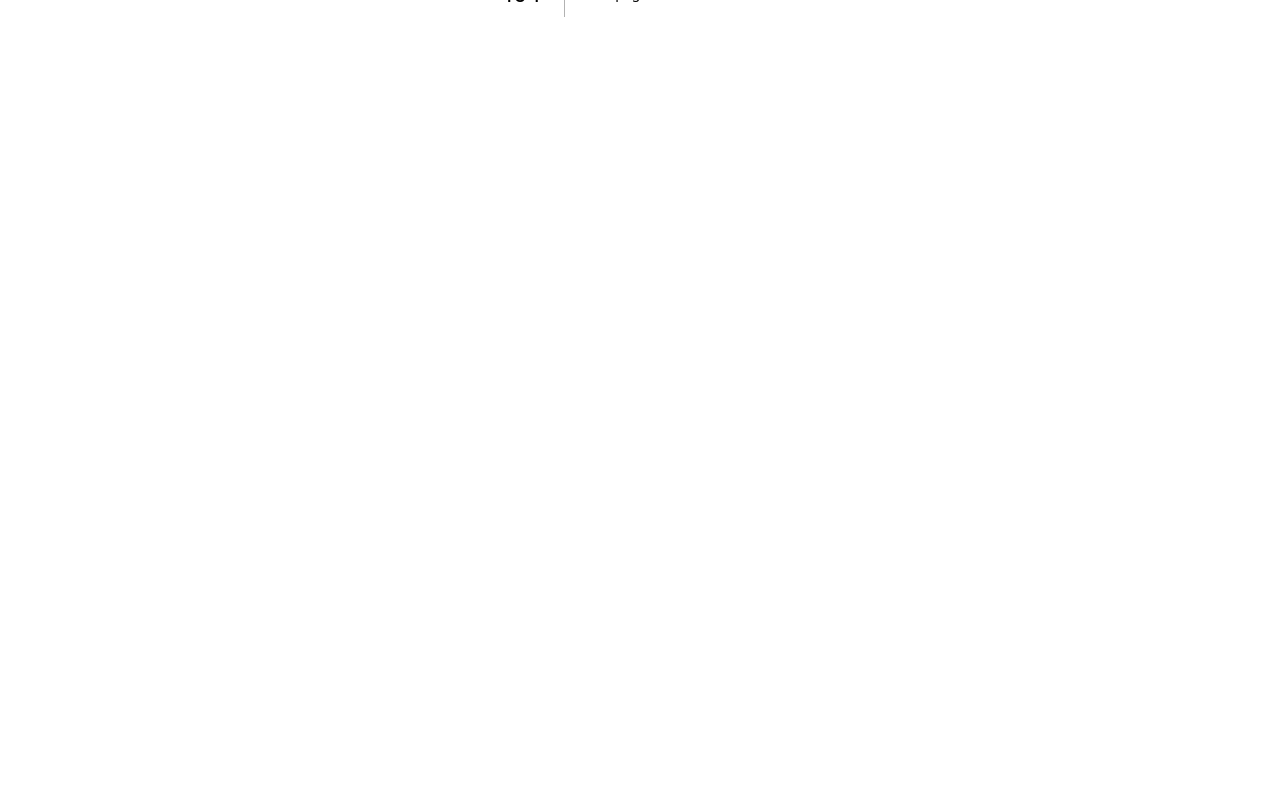
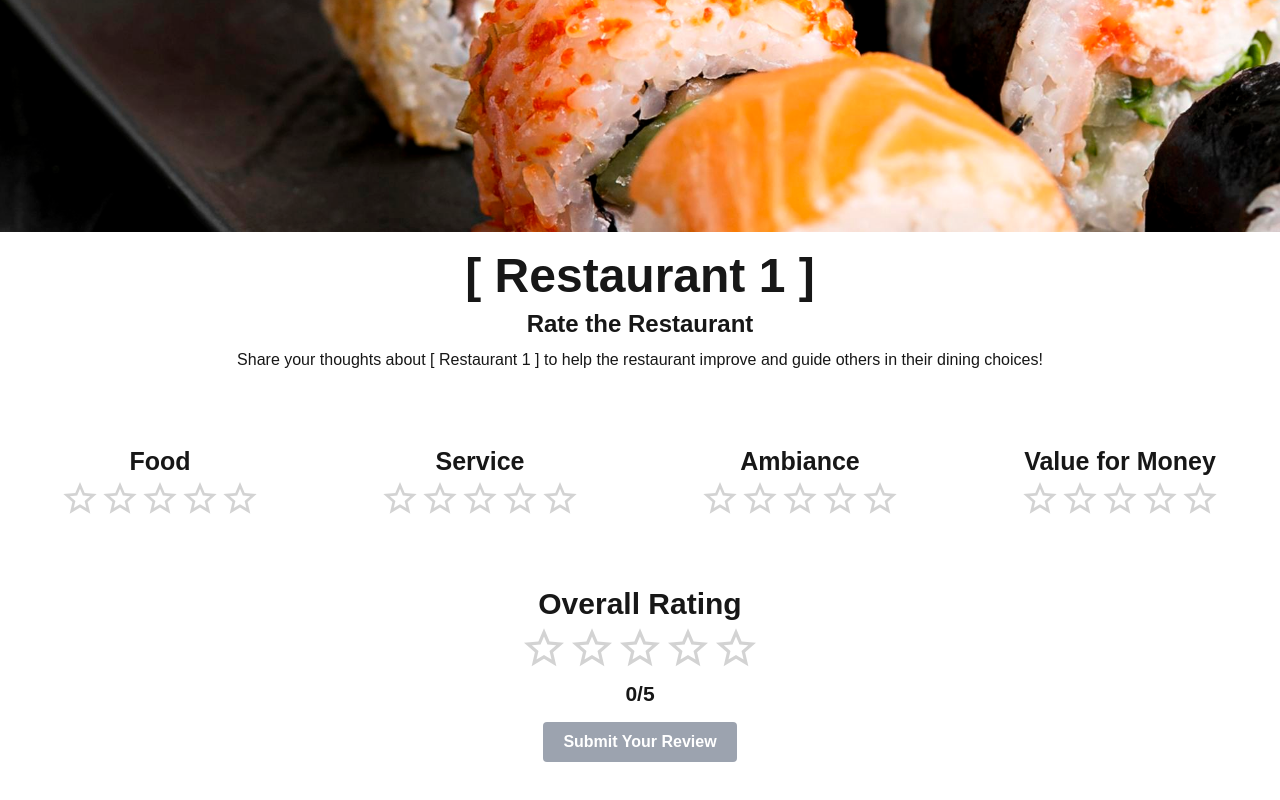
Before and after one commit to 2110503-2564/fe-project-2024-2-backache, a Next.js app: page /rating/001 in a window 1280 px wide. Before the commit this address had no page. Shown: the part 468-1268 px from the top of the page. Before the commit the page ends 860 px from the top, so only its background shows below. Built offline with nearby package versions, Linux system fonts and the light colour scheme.

Commit message:
Add Rating Info

```diff
--- /dev/null
+++ b/src/app/(ratinginfo)/rating/[rid]/page.tsx
@@ -0,0 +1,128 @@
+'use client'
+import * as React from 'react';
+import Image from "next/image";
+import Rate from '@/components/ReviewRatings';
+import TotalRate from '@/components/OverallRating';
+import { useParams } from 'next/navigation';
+
+export default function RatingDetailPage() {
+    const params = useParams();
+    const rid = params?.rid as string;
+
+    /**
+     * Mock Data for Demonstration Only
+     */
+    const mockRestaurantRepo = new Map();
+    mockRestaurantRepo.set("001", { name: "Restaurant 1", image: "/img/sushi.jpg" });
+    mockRestaurantRepo.set("002", { name: "Restaurant 2", image: "/img/pizza.jpg" });
+
+    const rating = mockRestaurantRepo.get(rid);
+
+    if (!rating) {
+        return (
+            <main className="text-center p-5">
+                <h1 className="text-lg font-medium">Rating Not Found</h1>
+            </main>
+        );
+    }
+
+    const ratingReducer = (state: Map<string, number>, action: { type: string, ratingName: string, value: number }) => {
+        const newState = new Map(state);
+        switch (action.type) {
+            case 'update':
+                newState.set(action.ratingName, action.value);
+                return newState;
+            default:
+                return state;
+        }
+    };
+
+    const [ratings, dispatch] = React.useReducer(ratingReducer, new Map<string, number>());
+    const [overallRating, setOverallRating] = React.useState(0);
+    const [canCalculate, setCanCalculate] = React.useState(false);
+
+    const handleRatingChange = (ratingName: string, value: number) => {
+        dispatch({ type: 'update', ratingName, value });
+        console.log(`Updated ${ratingName} Rating:`, value);
+    };
+
+    const calculateOverallRating = () => {
+        const total = ['Food', 'Service', 'Ambiance', 'Value for Money'].reduce((acc, category) => acc + (ratings.get(category) || 0), 0);
+        return total / 4;
+    };
+
+    // ตรวจสอบว่าค่าทุกตัวได้รับการให้คะแนนแล้ว
+    React.useEffect(() => {
+        const allRated = ['Food', 'Service', 'Ambiance', 'Value for Money'].every(category => ratings.has(category));
+        setCanCalculate(allRated);
+    }, [ratings]);
+
+    // คำนวณค่า Overall Rating เมื่อกดปุ่ม
+    const handleCalculate = () => {
+        if (canCalculate) {
+            const newOverallRating = calculateOverallRating();
+            setOverallRating(parseFloat(newOverallRating.toFixed(1)));  // ปัดทศนิยม 1 ตำแหน่ง
+            console.log(`Overall Rating: ${newOverallRating}`);
+        }
+    };
+
+
+    return (
+        <main className="text-center">
+            <div className="block p-5 m-0 w-screen h-[80vh] relative">
+                <Image
+                src={rating.image}
+                alt="Restaurant Image"
+                fill
+                style={{ objectFit: 'cover' }}
+                />
+            </div>
+            <div className="text-5xl font-bold mt-5">
+                [ {rating.name} ]
+            </div>
+            <div className="text-2xl font-bold p-2">
+                Rate the Restaurant
+            </div>
+            <div>
+                Share your thoughts about [ {rating.name} ] to help the restaurant improve and guide others in their dining choices!
+            </div>
+
+            <div className="mt-10 flex flex-wrap flex-row justify-center">
+                {['Food', 'Service', 'Ambiance', 'Value for Money'].map((category) => (
+                    <div key={category} className="flex flex-col text-xl font-bold scale-125 mx-20 my-10">
+                        {category}
+                        <Rate
+                            ratingName={category}
+                            onCompare={handleRatingChange}
+                            initialRating={ratings.get(category) || 0}
+                        />
+                    </div>
+                ))}
+            </div>
+
+            {/* Overall Rating */}
+            <div className="justify-center p-10">
+                <div key="Overall Rating" className="flex flex-col text-xl font-bold mb-4 scale-150">
+                    Overall Rating
+                    <div className="relative flex flex-col items-center ">
+                        <div className="pointer-events-none ">
+                            <TotalRate value={overallRating} />
+                        </div>
+                        <div className="absolute -top-6 text-sm font-bold p-10 mt-5 ">
+                            {overallRating}/5
+                        </div>
+                    </div>
+                </div>
+            </div>
+
+            {/* Submit Button */}
+            <button
+            onClick={handleCalculate}
+            disabled={!canCalculate}
+            className={`mb-10 px-5 py-2 text-white font-bold rounded ${canCalculate ? 'bg-[#D40303] hover:bg-red-700' : 'bg-gray-400 cursor-not-allowed'}`}
+            >
+                Submit Your Review
+            </button>
+        </main>
+    );
+}
```
